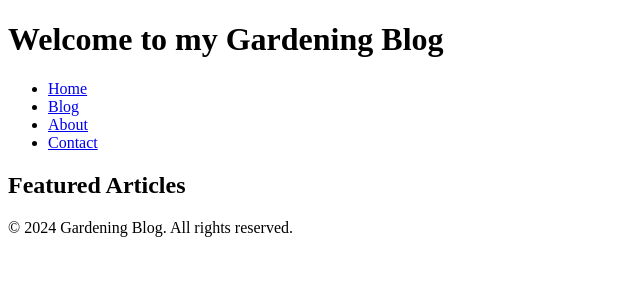
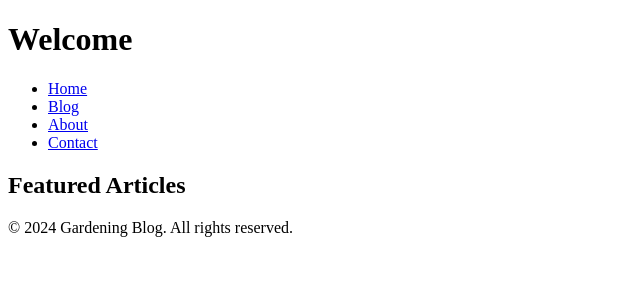
Before and after one commit to yscode01/Garden, a Flask app: page / in a window 1280 px wide. Shown: the top 300 px of the page, without its empty margins (0-640 px from the left). Run offline with Flask 3, Linux system fonts and the light colour scheme.

Commit message:
Edit header

```diff
--- a/templates/home.html
+++ b/templates/home.html
@@ -5,7 +5,7 @@
 </head>
 <body>
     <header>
-        <h1>Welcome to my Gardening Blog</h1>
+        <h1>Welcome</h1>
         <nav>
             <ul>
                 <li><a href="{{ url_for('home') }}">Home</a></li>
```
